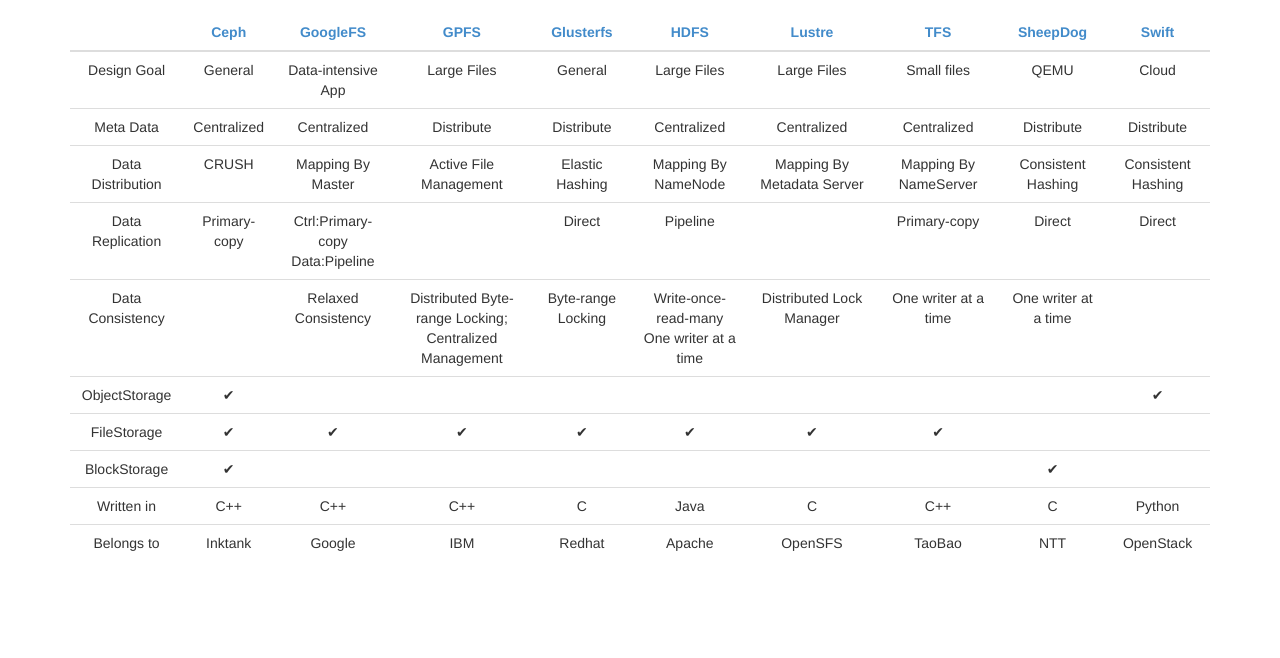
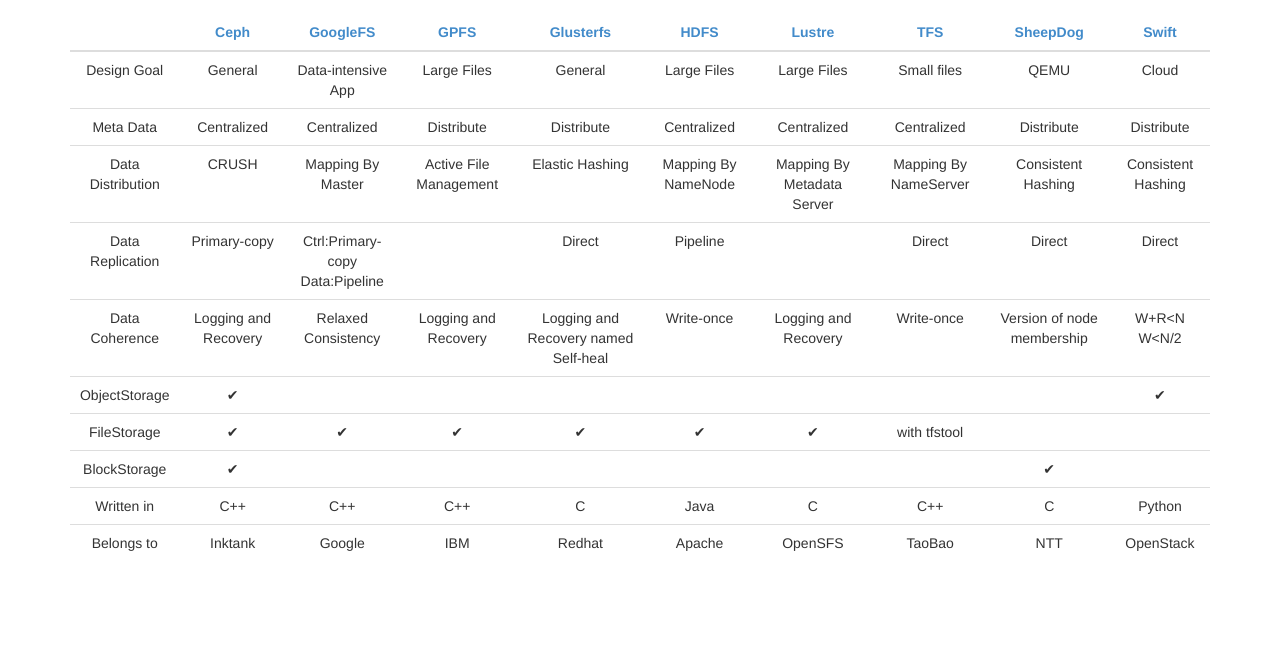
Before and after one commit to JulesWang/cdfs, a plain HTML site: page index.html in a window 1280 px wide. Shown: the part 58-716 px from the top of the page. Drawn offline with Linux system fonts and the light colour scheme.

Commit message:
update data coherence

```diff
--- a/index.html
+++ b/index.html
@@ -114,22 +114,21 @@
             <td>Direct</td>
             <td>Pipeline</td>
             <td></td>
-            <td>Primary-copy</td>
+            <td>Direct</td>
             <td>Direct</td>
             <td>Direct</td>
           </tr>
           <tr>
-            <td>Data Consistency</td>
-            <td></td>
+            <td>Data Coherence</td>
+            <td>Logging and Recovery</td>
             <td>Relaxed Consistency</td>
-            <td>Distributed Byte‐range Locking;<br>
-                Centralized Management</td>
-            <td>Byte-range Locking</td>
-            <td>Write-once-read-many<br>One writer at a time</td>
-            <td>Distributed Lock Manager</td>
-            <td>One writer at a time</td>
-            <td>One writer at a time</td>
-            <td></td>
+            <td>Logging and Recovery</td>
+            <td>Logging and Recovery named Self-heal</td>
+            <td>Write-once</td>
+            <td>Logging and Recovery</td>
+            <td>Write-once</td>
+            <td>Version of node membership</td>
+            <td>W+R&lt;N<br>W&lt;N/2</td>
           </tr>
 <!--
           <tr>
@@ -166,7 +165,7 @@
             <td>✔</td>
             <td>✔</td>
             <td>✔</td>
-            <td>✔</td>
+            <td>with tfstool</td>
             <td></td>
             <td></td>
           </tr>
```
